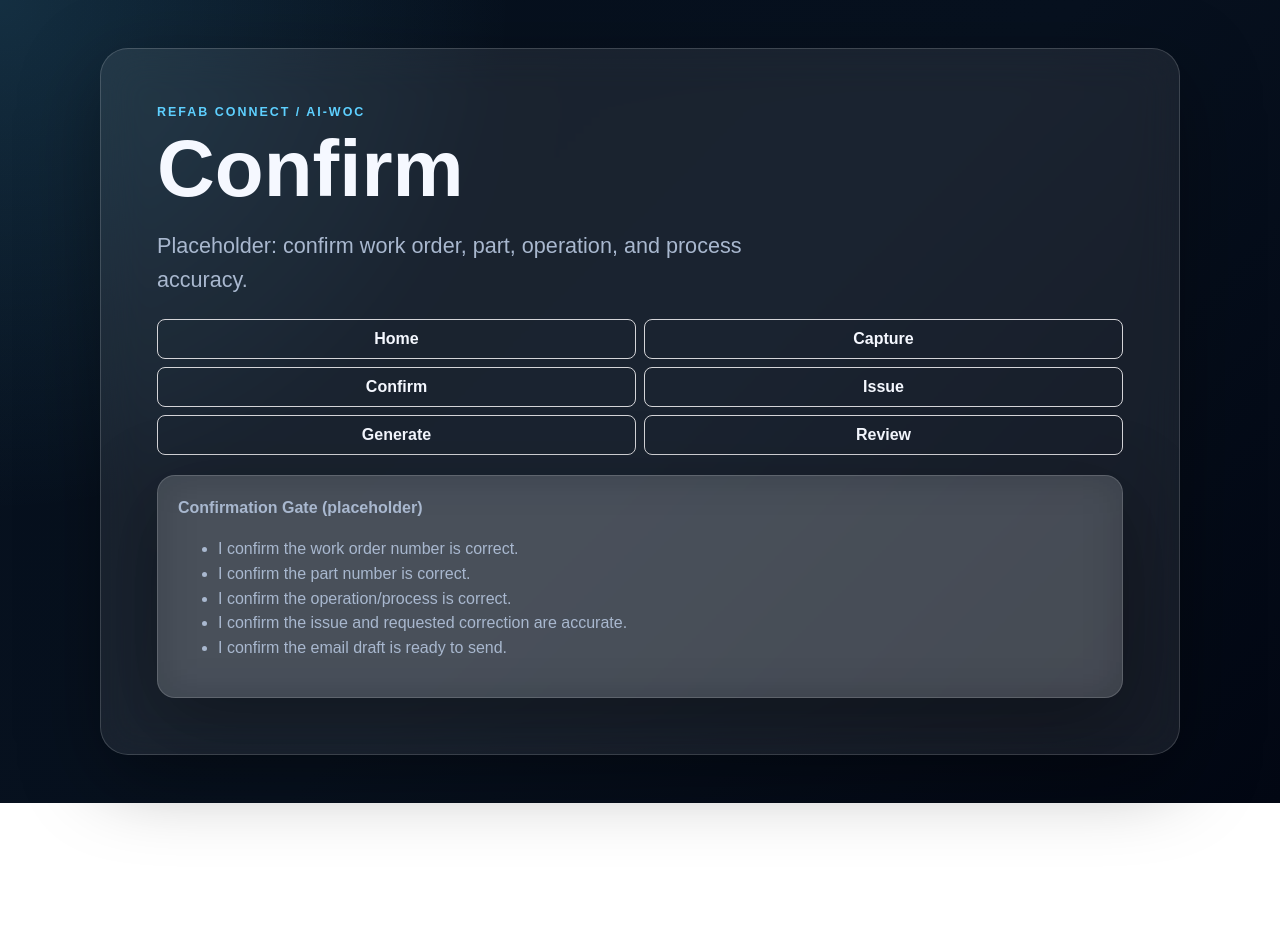
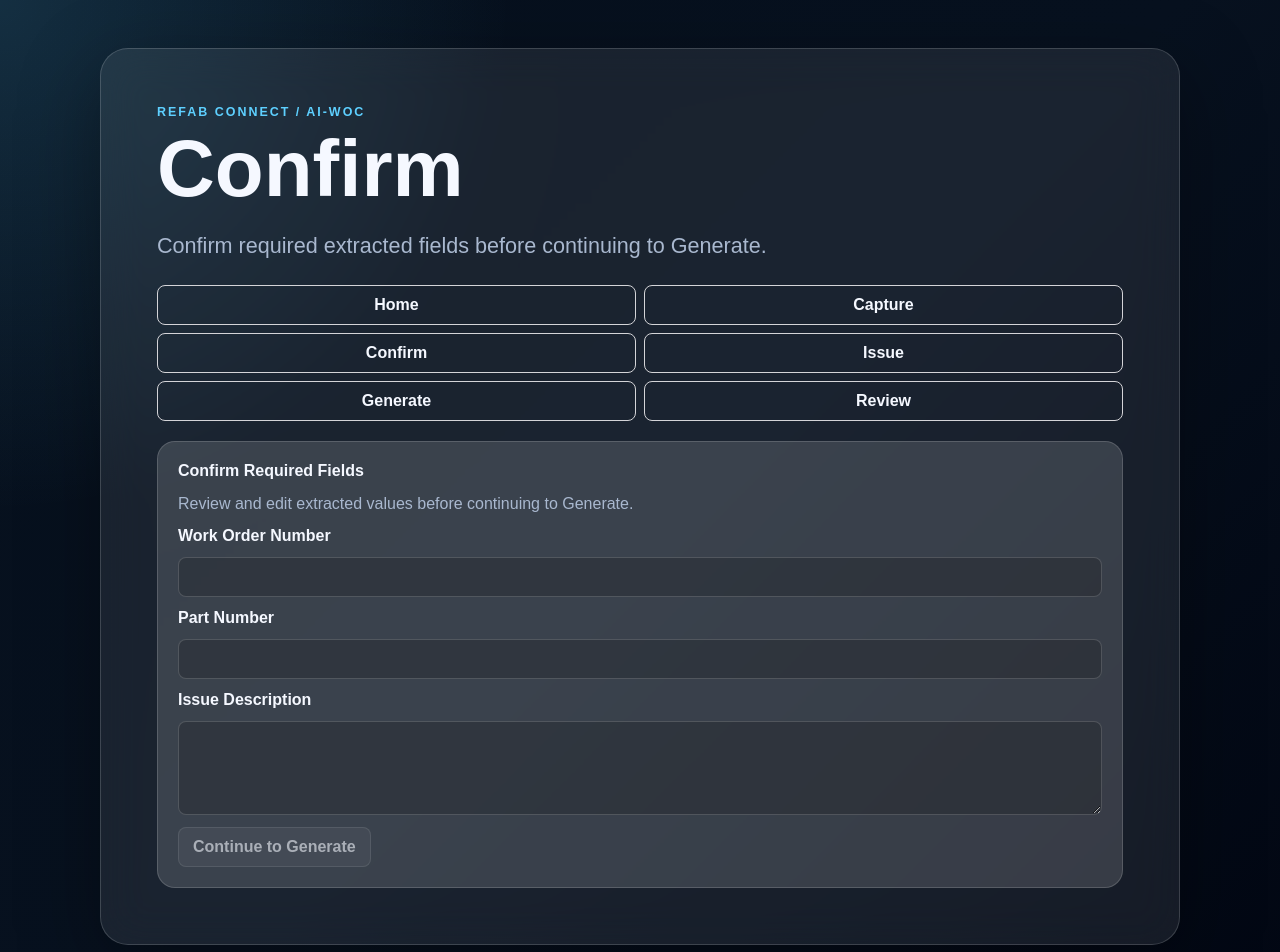
Before and after one commit to kool1160/refab-connect-ai-woc, a Next.js app: page /confirm in a window 1280 px wide. Shown: the top 952 px of the page. Before the commit the page ends 803 px from the top, so only its background shows below. Built offline with nearby package versions, Linux system fonts and the light colour scheme.

Commit message:
Add required field gate on confirm screen

```diff
--- a/app/confirm/page.tsx
+++ b/app/confirm/page.tsx
@@ -1,10 +1,10 @@
 import { AppShell } from '@/components/layout/AppShell';
-import { ConfirmationGatePlaceholder } from '@/components/woc/ConfirmationGatePlaceholder';
+import { ConfirmRequiredFieldsGate } from '@/components/woc/ConfirmRequiredFieldsGate';
 
 export default function ConfirmPage() {
   return (
-    <AppShell title="Confirm" description="Placeholder: confirm work order, part, operation, and process accuracy.">
-      <ConfirmationGatePlaceholder />
+    <AppShell title="Confirm" description="Confirm required extracted fields before continuing to Generate.">
+      <ConfirmRequiredFieldsGate />
     </AppShell>
   );
 }
--- /dev/null
+++ b/components/woc/ConfirmRequiredFieldsGate.tsx
@@ -0,0 +1,78 @@
+'use client';
+
+import { useMemo, useState } from 'react';
+import { blankWocData } from '@/features/woc/defaults';
+import { getConfirmRequiredFieldErrors, hasConfirmRequiredFields } from '@/features/woc/validation';
+import type { WocData } from '@/features/woc/types';
+
+type ConfirmFieldKey = 'workOrder' | 'partNumber' | 'problemSummary';
+
+const labels: Record<ConfirmFieldKey, string> = {
+  workOrder: 'Work Order Number',
+  partNumber: 'Part Number',
+  problemSummary: 'Issue Description',
+};
+
+export function ConfirmRequiredFieldsGate() {
+  const [data, setData] = useState<WocData>({ ...blankWocData });
+  const [touched, setTouched] = useState<Record<ConfirmFieldKey, boolean>>({
+    workOrder: false,
+    partNumber: false,
+    problemSummary: false,
+  });
+
+  const errors = useMemo(() => getConfirmRequiredFieldErrors(data), [data]);
+  const canContinue = useMemo(() => hasConfirmRequiredFields(data), [data]);
+
+  function setField(field: ConfirmFieldKey, value: string) {
+    setData((current) => ({ ...current, [field]: value }));
+  }
+
+  return (
+    <form className="capture-card" onSubmit={(event) => event.preventDefault()} aria-label="Confirm required fields gate">
+      <strong>Confirm Required Fields</strong>
+      <p className="capture-help-text">Review and edit extracted values before continuing to Generate.</p>
+
+      <label className="capture-label" htmlFor="confirm-work-order">
+        {labels.workOrder}
+      </label>
+      <input
+        id="confirm-work-order"
+        className="confirm-input"
+        value={data.workOrder}
+        onChange={(event) => setField('workOrder', event.target.value)}
+        onBlur={() => setTouched((current) => ({ ...current, workOrder: true }))}
+      />
+      {touched.workOrder && errors.workOrder ? <p className="confirm-inline-error">{errors.workOrder}</p> : null}
+
+      <label className="capture-label" htmlFor="confirm-part-number">
+        {labels.partNumber}
+      </label>
+      <input
+        id="confirm-part-number"
+        className="confirm-input"
+        value={data.partNumber}
+        onChange={(event) => setField('partNumber', event.target.value)}
+        onBlur={() => setTouched((current) => ({ ...current, partNumber: true }))}
+      />
+      {touched.partNumber && errors.partNumber ? <p className="confirm-inline-error">{errors.partNumber}</p> : null}
+
+      <label className="capture-label" htmlFor="confirm-issue-description">
+        {labels.problemSummary}
+      </label>
+      <textarea
+        id="confirm-issue-description"
+        className="confirm-textarea"
+        value={data.problemSummary}
+        onChange={(event) => setField('problemSummary', event.target.value)}
+        onBlur={() => setTouched((current) => ({ ...current, problemSummary: true }))}
+        rows={4}
+      />
+      {touched.problemSummary && errors.problemSummary ? <p className="confirm-inline-error">{errors.problemSummary}</p> : null}
+
+      <button className="capture-button" type="submit" disabled={!canContinue}>
+        Continue to Generate
+      </button>
+    </form>
+  );
+}
--- a/features/woc/validation.ts
+++ b/features/woc/validation.ts
@@ -29,3 +29,17 @@ export function getReadinessWarnings(data: WocData) {
 
   return warnings;
 }
+
+
+export function getConfirmRequiredFieldErrors(data: WocData) {
+  return {
+    workOrder: data.workOrder.trim() ? '' : 'Work Order Number is required.',
+    partNumber: data.partNumber.trim() ? '' : 'Part Number is required.',
+    problemSummary: data.problemSummary.trim() ? '' : 'Issue Description is required.',
+  };
+}
+
+export function hasConfirmRequiredFields(data: WocData) {
+  const errors = getConfirmRequiredFieldErrors(data);
+  return Boolean(!errors.workOrder && !errors.partNumber && !errors.problemSummary);
+}
--- a/styles/components.css
+++ b/styles/components.css
@@ -132,3 +132,20 @@ h1 {
   overflow-x: auto;
   font-size: 0.85rem;
 }
+
+.confirm-input,
+.confirm-textarea {
+  width: 100%;
+  padding: 0.625rem 0.75rem;
+  border-radius: 0.5rem;
+  border: 1px solid var(--color-border);
+  background: rgba(10, 10, 10, 0.2);
+  color: inherit;
+}
+
+.confirm-inline-error {
+  margin: 0;
+  color: #fca5a5;
+  font-size: 0.875rem;
+  font-weight: 600;
+}
```
